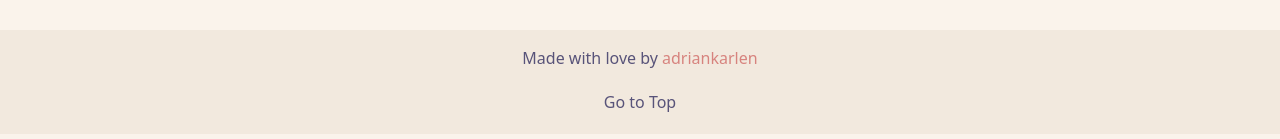
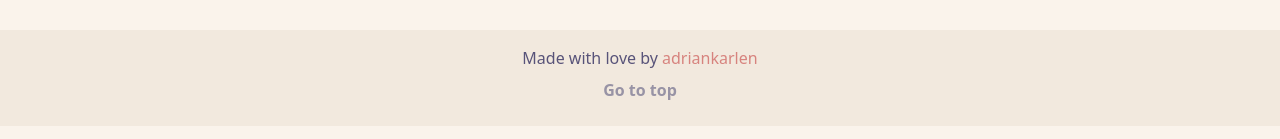
Before and after one commit to adriankarlen/www, a SvelteKit app: page / in a window 1280 px wide. Shown: the part 770-909 px from the top of the page. Built offline with nearby package versions, Linux system fonts and the light colour scheme.

Commit message:
fix: scroll to top

```diff
--- a/src/components/Button.svelte
+++ b/src/components/Button.svelte
@@ -25,6 +25,7 @@
             md:shadow-nb-light md:dark:shadow-nb md:transition-all md:hover:translate-x-boxShadowX
             md:hover:translate-y-boxShadowY md:hover:shadow-none md:hover:translate-x-[4px]
             md:hover:translate-y-[4px] ${rest.class}`}
+    onclick={rest.onclick}
   >
     {@render children()}
   </button>
--- a/src/routes/+layout.svelte
+++ b/src/routes/+layout.svelte
@@ -60,7 +60,7 @@
       </Menu>
     </nav>
   </header>
-  <main class="flex flex-col justify-center items-center flex-1 py-10">
+  <main class="flex flex-col flex-1 justify-center items-center py-10">
     {@render children()}
   </main>
 </div>
@@ -76,7 +76,10 @@
       adriankarlen
     </a>
   </p>
-  <Button onclick={scrollToTop} class="px-4 mt-4 w-max md:w-max"
-    >Go to Top</Button
+  <button
+    onclick={scrollToTop}
+    class="py-2 font-bold cursor-pointer hover:underline text-rp-muted"
   >
+    Go to top
+  </button>
 </footer>
```
